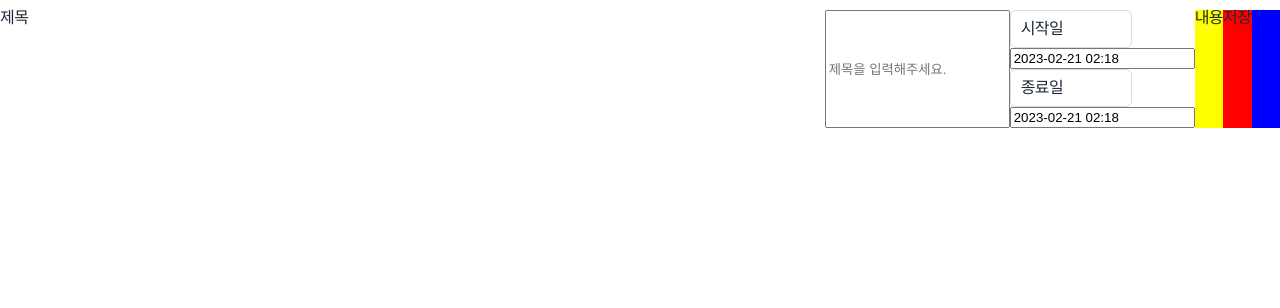
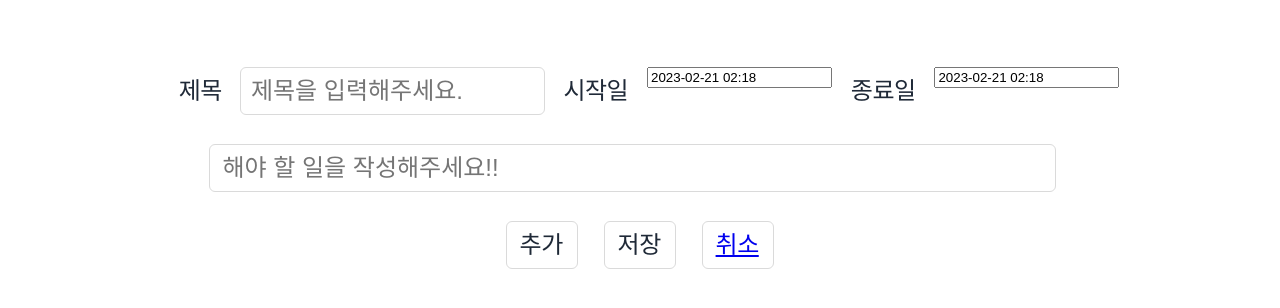
Before and after one commit to jaehyukkk/todolist, a React (Create React App) app: page /input in a window 1280 px wide. Shown: the top 308 px of the page. Built offline with nearby package versions, Linux system fonts and the light colour scheme.

Commit message:
add : addContents-div

```diff
--- a/package.json
+++ b/package.json
@@ -3,14 +3,19 @@
   "version": "0.1.0",
   "private": true,
   "dependencies": {
+    "@emotion/react": "^11.10.6",
+    "@emotion/styled": "^11.10.6",
     "@fortawesome/fontawesome-svg-core": "^6.2.1",
     "@fortawesome/free-brands-svg-icons": "^6.2.1",
     "@fortawesome/free-regular-svg-icons": "^6.2.1",
     "@fortawesome/free-solid-svg-icons": "^6.2.1",
     "@fortawesome/react-fontawesome": "^0.2.0",
+    "@mui/icons-material": "^5.11.9",
+    "@mui/material": "^5.11.10",
     "@testing-library/jest-dom": "^5.16.5",
     "@testing-library/react": "^13.4.0",
     "@testing-library/user-event": "^13.5.0",
+    "date-fns": "^2.29.3",
     "react": "^18.2.0",
     "react-datepicker": "^4.10.0",
     "react-dom": "^18.2.0",
--- a/src/component/content/ContentForm.js
+++ b/src/component/content/ContentForm.js
@@ -1,24 +1,52 @@
 import { React, useState, useEffect } from "react";
 import DatePicker from "react-datepicker";
 import { Link } from "react-router-dom";
+import { ko } from "date-fns/esm/locale";
 import "react-datepicker/dist/react-datepicker.css";
 import "./contentForm.scss";
-
 const ContentForm = () => {
   const [startDate, setStartDate] = useState(new Date());
+  const [count, setCount] = useState(0);
+  const [divs, setDivs] = useState([]);
+  const [Contents, setContents] = useState([]);
+
+  const addSubject = (e) => {
+    console.log(e);
+  };
+
+  const addDiv = () => {
+    setCount(count + 1);
+    setDivs((prevDivs) => [
+      ...prevDivs,
+      <input
+        key={count}
+        type="text"
+        placeholder="해야 할 일을 작성해주세요!!"
+      />,
+    ]);
+  };
+
   useEffect(() => {
-    console.log(startDate);
-  }, [startDate]);
+    console.log(count);
+  }, [count]);
+
   return (
     <div className="content-form__container">
       <div className="content-form__wrapper">
         <div className="content-form">
-          <div className="content-form__subject">제목</div>
-          <input type="text" placeholder="제목을 입력해주세요." />
-          <div>
+          <div className="subject__wrapper">
+            <div className="content-form__subject">제목</div>
+            <input
+              type="text"
+              onChange={addSubject}
+              placeholder="제목을 입력해주세요."
+            />
+          </div>
+          <div className="datePicker__wrapper">
             <div className="content-form__startDate">시작일</div>
-            <div>
+            <div className="start-date-picker">
               <DatePicker
+                locale={ko}
                 selected={startDate}
                 onChange={(date) => setStartDate(date)}
                 showTimeSelect
@@ -29,8 +57,9 @@ const ContentForm = () => {
               />
             </div>
             <div className="content-form__endDate">종료일</div>
-            <div>
+            <div className="end-date-picker">
               <DatePicker
+                locale={ko}
                 selected={startDate}
                 onChange={(date) => setStartDate(date)}
                 showTimeSelect
@@ -41,10 +70,19 @@ const ContentForm = () => {
               />
             </div>
           </div>
-
-          <div className="content">내용</div>
-          <div className="content-form__save">저장</div>
-          <div className="content-form__cancel">
+          <div className="content">
+            <input
+              key={count}
+              type="text"
+              placeholder={"해야 할 일을 작성해주세요!!"}
+            />
+            {divs}
+          </div>
+          <div className="content-form__btn" onClick={addDiv}>
+            추가
+          </div>
+          <div className="content-form__btn">저장</div>
+          <div className="content-form__btn">
             <Link to="/">취소</Link>
           </div>
         </div>
--- a/src/component/content/contentForm.scss
+++ b/src/component/content/contentForm.scss
@@ -1,43 +1,88 @@
+.content-form__container {
   .content-form__wrapper {
-  padding: 10px 0;
-  margin-bottom: 10px;
+    display: flex;
+    justify-content: center;
+    padding: 2vh 0;
+    width: 100%;
     .content-form {
       display: flex;
+      justify-content: center;
+      flex-wrap: wrap;
+      margin: 4vw;
+      width: 80vw;
+      .subject__wrapper {
+        display: flex;
+        height: 6vh;
+        width: 30vw;
         .content-form__subject {
-      flex-shrink: 0;
-      flex-grow: 1;
-      flex-basis: 0;
-
+          text-align: center;
+          margin: auto;
+          line-height: 6vh;
+          font-size: 1.5rem;
+          height: 6vh;
+          width: 8vw;
+        }
         input {
           line-height: 30px;
           border: 1px solid #dadada;
           border-radius: 6px;
           width: 95%;
           padding: 5px 10px;
+          font-size: 1.5rem;
         }
       }
+      .datePicker__wrapper {
+        display: flex;
         .content-form__startDate {
-      border: 1px solid #dadada;
-      padding: 10px;
-      border-radius: 6px;
-      width: 100px;
-      cursor: pointer;
+          text-align: center;
+          margin: auto;
+          line-height: 6vh;
+          font-size: 1.5rem;
+          height: 6vh;
+          width: 8vw;
         }
         .content-form__endDate {
+          text-align: center;
+          margin: auto;
+          line-height: 6vh;
+          font-size: 1.5rem;
+          height: 6vh;
+          width: 8vw;
+        }
+      }
+
+      .content {
+        flex-basis: calc(100%);
+        text-align: left;
+        padding: 2vh 6.3vw;
+        input {
+          line-height: 30px;
           border: 1px solid #dadada;
-      padding: 10px;
           border-radius: 6px;
-      width: 100px;
-      cursor: pointer;
+          width: 95%;
+          padding: 1vh 1vw;
+          margin-top: 1vw;
+          font-size: 1.5rem;
         }
-    .content {
-      background-color: yellow;
       }
-    .content-form__save {
-      background-color: red;
+      button {
+        line-height: 30px;
+        border: 1px solid #dadada;
+        border-radius: 6px;
+        width: 3.5vw;
+        padding: 1vh 1vw;
+        margin: 1vw;
+        font-size: 1.5rem;
       }
-    .content-form__cancel {
-      background-color: blue;
+      .content-form__btn {
+        line-height: 30px;
+        border: 1px solid #dadada;
+        border-radius: 6px;
+        width: 3.5vw;
+        padding: 1vh 1vw;
+        margin: 1vw;
+        font-size: 1.5rem;
       }
     }
   }
+}
```
Also changed, not shown: 1 other file (tests, documents, lock files or other folders). Lines whose indentation alone changed are shown as unchanged.
